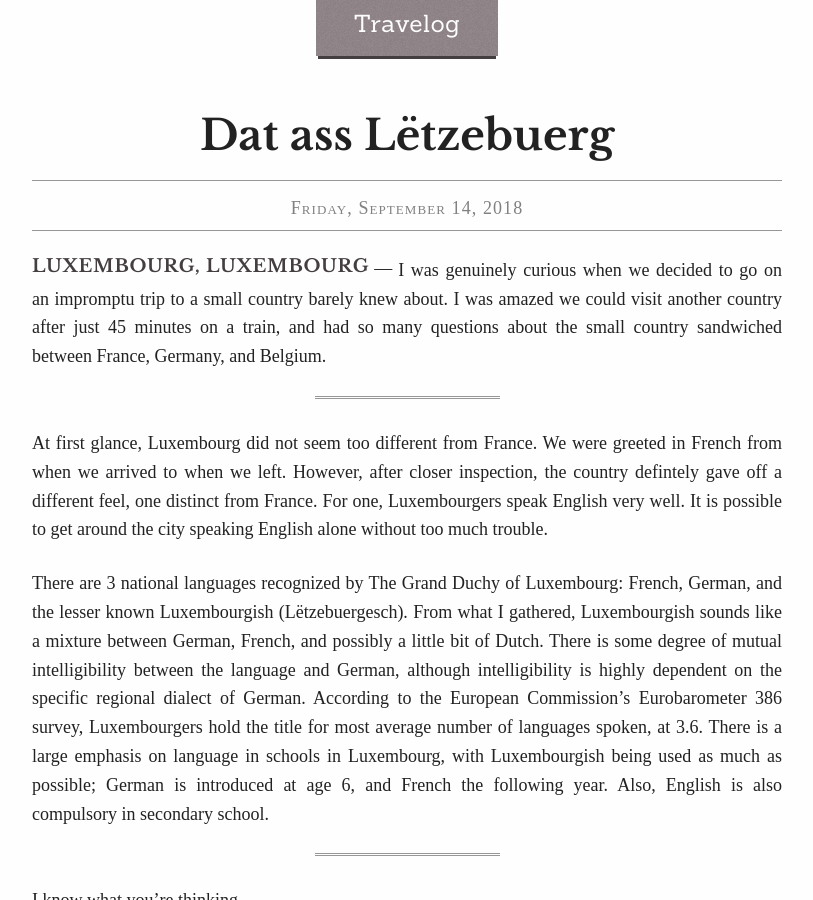
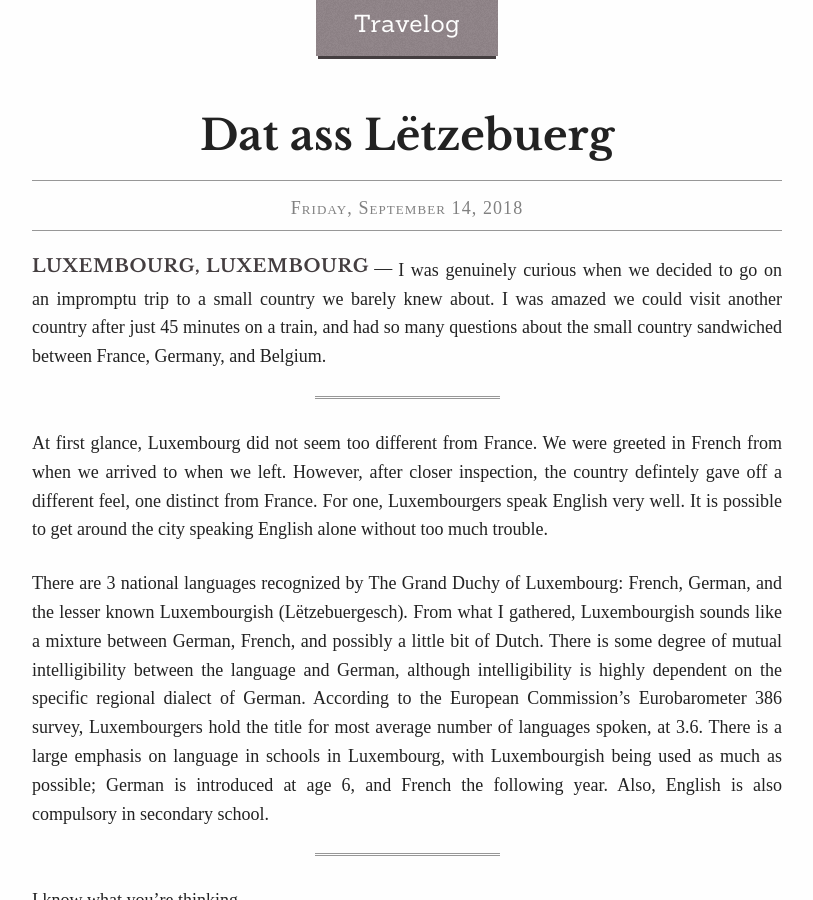
Before and after one commit to csshen/travelog, a Jekyll site: the page built from _posts/2018-09-14-luxembourg.md, in a window 1280 px wide and 900 px high, scrolled down 447 px. Shown: the whole window, without its empty margins (233-1046 px from the left). Built offline with Jekyll 4.4.1, drawn with Linux system fonts in a browser that asks for light colours.

Commit message:
more typo fixes

```diff
--- a/_posts/2018-09-14-luxembourg.md
+++ b/_posts/2018-09-14-luxembourg.md
@@ -8,7 +8,7 @@ location: Luxembourg City, Luxembourg
 
 {% include geotag.html place="Luxembourg, Luxembourg" %}
 
-I was genuinely curious when we decided to go on an impromptu trip to a small country barely knew about. I was amazed we could visit another country after just 45 minutes on a train, and had so many questions about the small country sandwiched between France, Germany, and Belgium.
+I was genuinely curious when we decided to go on an impromptu trip to a small country we barely knew about. I was amazed we could visit another country after just 45 minutes on a train, and had so many questions about the small country sandwiched between France, Germany, and Belgium.
 
 <p class="post-image-caption"></p>
 
```
Also changed, not shown: _posts/2018-11-23-the-christmas-market-marathon.md (+1 -2 lines).
